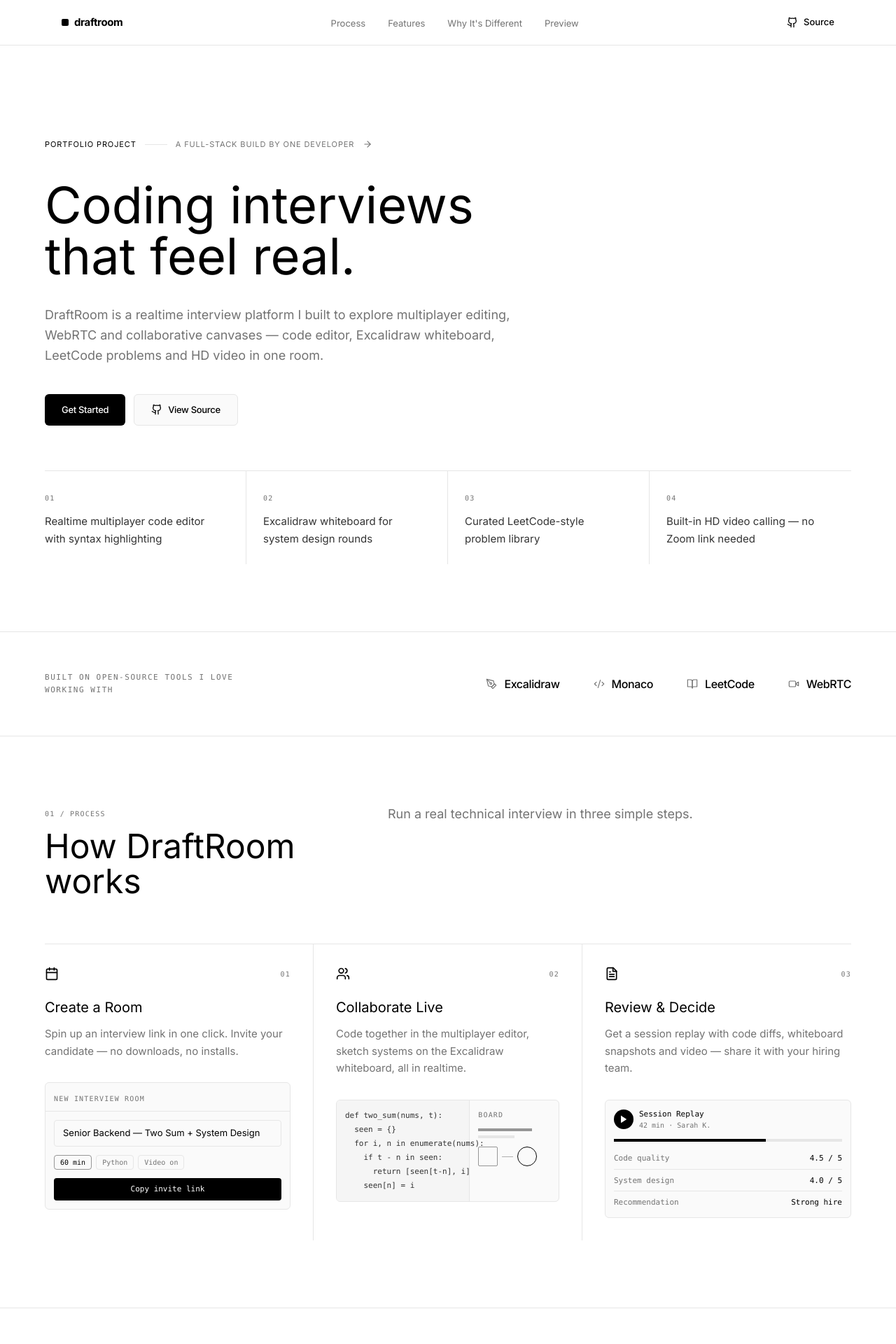
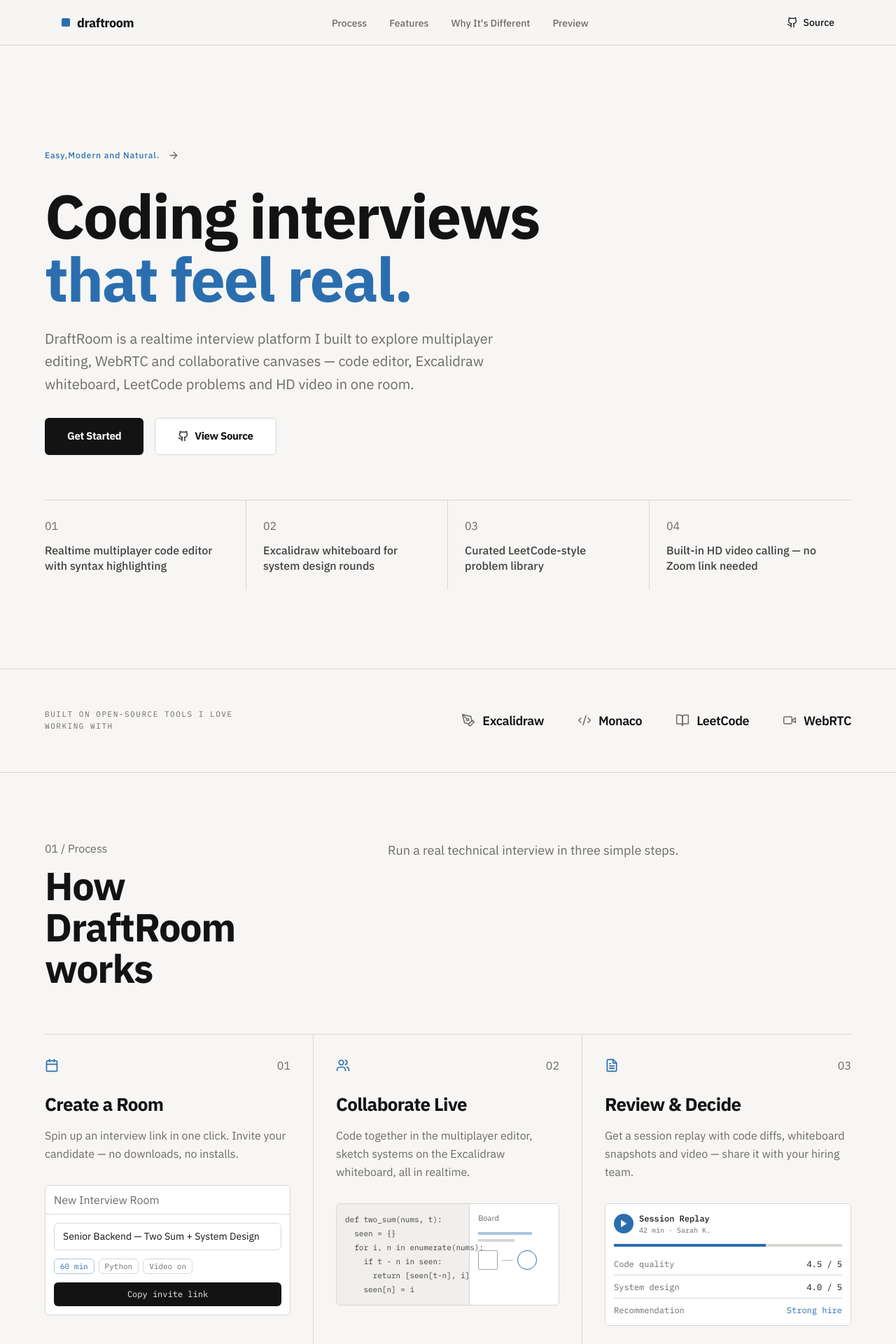
Before and after one commit to prithq/draftroom, a Next.js app in the folder apps/web/: page / in a window 1280 px wide. Shown: the top 1920 px of the page at 70% size. Built offline with nearby package versions, Linux system fonts and the light colour scheme.

Commit message:
fixed hero section color issue

```diff
--- a/apps/web/app/globals.css
+++ b/apps/web/app/globals.css
@@ -1,35 +1,36 @@
-@import "tailwindcss" layer(base);
-@import "tailwindcss/utilities" layer(utilities);
+@import "tailwindcss";
 
 @theme {
-  /* Base Colors for the new minimalist look */
-  --color-background: hsl(0 0% 100%);
-  --color-foreground: hsl(0 0% 0%);
+  /* Color palette hardcoded to match the screenshot exactly */
+  --color-background: #f7f6f4;
+  --color-foreground: #131313;
+  --color-primary: #2b6eaf;
+  --color-primary-foreground: #ffffff;
+  --color-muted: #f0efec;
+  --color-muted-foreground: #6b6a67;
+  --color-border: #d8d7d4;
+  --color-card: #ffffff;
+  --color-card-foreground: #131313;
+  --color-ring: #2b6eaf;
 
-  /* Light grays for borders and cards */
-  --color-border: hsl(0 0% 90%);
-  --color-muted: hsl(0 0% 96%);
-  --color-muted-foreground: hsl(0 0% 45%);
-
-  /* Primary is now black */
-  --color-primary: hsl(0 0% 0%);
-  --color-primary-foreground: hsl(0 0% 100%);
-
-  /* The 'card' background */
-  --color-card: hsl(0 0% 98%);
+  --radius: 0.375rem;
+  --radius-lg: 0.5rem;
+  --radius-xl: 0.75rem;
 
   /* Fonts */
-  --font-sans: var(--font-inter);
+  --font-sans: var(--font-sans);
+  --font-mono: var(--font-mono);
 }
 
-@utility label-mono {
-  font-family: var(--font-mono);
-  font-size: 10px;
-  text-transform: uppercase;
-  letter-spacing: 0.12em;
+@layer base {
+  * {
+    border-color: var(--color-border);
+  }
+
+  body {
+    background-color: var(--color-background);
+    color: var(--color-foreground);
+    font-family: var(--font-sans);
+    -webkit-font-smoothing: antialiased;
+  }
 }
-
-body {
-  background-color: var(--color-background);
-  color: var(--color-foreground);
-}
--- a/apps/web/app/layout.tsx
+++ b/apps/web/app/layout.tsx
@@ -1,16 +1,24 @@
 import type { Metadata } from "next";
-import { Inter } from "next/font/google";
+import { IBM_Plex_Sans, IBM_Plex_Mono } from "next/font/google";
 import "./globals.css";
 
-const inter = Inter({
+const ibmPlexSans = IBM_Plex_Sans({
+  weight: ["400", "500", "600", "700"],
   subsets: ["latin"],
-  variable: "--font-inter",
+  variable: "--font-sans",
+  display: "swap",
+});
+
+const ibmPlexMono = IBM_Plex_Mono({
+  weight: ["400", "500"],
+  subsets: ["latin"],
+  variable: "--font-mono",
   display: "swap",
 });
 
 export const metadata: Metadata = {
-  title: "DraftRoom - Coding Interviews That Feel Real",
-  description: "DraftRoom is a realtime interview platform built to explore multiplayer editing, WebRTC and collaborative canvases.",
+  title: "DraftRoom",
+  description: "DraftRoom is a realtime interview platform.",
 };
 
 export default function RootLayout({
@@ -19,8 +27,12 @@
   children: React.ReactNode;
 }>) {
   return (
-    <html lang="en" className={`${inter.variable}`}>
-      <body className="font-sans antialiased min-h-screen">
+    <html
+      lang="en"
+      className={`${ibmPlexSans.variable} ${ibmPlexMono.variable}`}
+    >
+      {/* The bg-background here forces the exact color onto the page */}
+      <body className="bg-background text-foreground antialiased min-h-screen">
         {children}
       </body>
     </html>
--- a/apps/web/app/page.tsx
+++ b/apps/web/app/page.tsx
@@ -17,7 +17,7 @@
   MessageSquare,
 } from "lucide-react";
 
-const GITHUB_URL = "https://github.com";
+const GITHUB_URL = "https://github.com/prithq/draftroom";
 const DEMO_URL = "#hero";
 
 export default function Landing() {
@@ -37,7 +37,6 @@
   );
 }
 
-/* ---------- SHARED ---------- */
 function Label({ children }: { children: React.ReactNode }) {
   return <span className="label-mono text-muted-foreground">{children}</span>;
 }
@@ -52,7 +51,7 @@
   external?: boolean;
 }) {
   const commonClasses =
-    "inline-flex items-center justify-center gap-2 rounded-md bg-foreground px-6 py-3 text-[13px] font-medium tracking-tight text-background transition-colors hover:bg-primary";
+    "inline-flex items-center justify-center gap-2 rounded-md bg-foreground px-8 py-3.5 text-[15px] font-bold tracking-tight text-background transition-colors hover:bg-primary";
 
   if (external) {
     return (
@@ -80,7 +79,7 @@
   external?: boolean;
 }) {
   const commonClasses =
-    "inline-flex items-center justify-center gap-2 rounded-md border border-border bg-card px-6 py-3 text-[13px] font-medium tracking-tight text-foreground transition-colors hover:border-foreground";
+    "inline-flex items-center justify-center gap-2 rounded-md border border-border bg-card px-8 py-3.5 text-[15px] font-bold tracking-tight text-foreground transition-colors hover:border-foreground";
 
   if (external) {
     return (
@@ -101,14 +100,14 @@
 /* ---------- NAVBAR ---------- */
 function Logo({ dark = false }: { dark?: boolean }) {
   return (
-    <div className="flex items-center gap-2">
+    <div className="flex items-center gap-2.5">
       <span
-        className={`inline-block h-2.5 w-2.5 rounded-[2px] ${
+        className={`inline-block h-3 w-3 rounded-[2px] ${
           dark ? "bg-background" : "bg-primary"
         }`}
       />
       <span
-        className={`text-[15px] font-bold tracking-tight ${
+        className={`text-[18px] font-bold tracking-tight ${
           dark ? "text-background" : "text-foreground"
         }`}
       >
@@ -134,7 +133,7 @@
             <li key={l.href}>
               <Link
                 href={l.href}
-                className="text-[13px] text-muted-foreground transition-colors hover:text-foreground"
+                className="text-[14px] font-medium text-muted-foreground transition-colors hover:text-foreground"
               >
                 {l.label}
               </Link>
@@ -145,7 +144,7 @@
           href={GITHUB_URL}
           target="_blank"
           rel="noreferrer"
-          className="inline-flex items-center gap-2 text-[13px] font-medium text-foreground hover:text-primary"
+          className="inline-flex items-center gap-2 text-[14px] font-medium text-foreground hover:text-primary"
         >
           <Github className="h-4 w-4" />
           Source
@@ -158,32 +157,31 @@
 /* ---------- HERO ---------- */
 function Hero() {
   return (
-    <section id="hero" className="border-b border-border px-6 py-24">
+    <section id="hero" className="border-b border-border px-6 py-28">
       <div className="mx-auto max-w-6xl">
         <Link
           href="#preview"
-          className="inline-flex items-center gap-3 text-[11px] uppercase tracking-[0.08em] text-muted-foreground hover:text-foreground"
+          className="inline-flex items-center gap-3 text-[12px] font-medium tracking-[0.08em] text-muted-foreground hover:text-foreground"
         >
-          <span className="text-primary">Portfolio Project</span>
-          <span className="h-px w-8 bg-border" />
-          A full-stack build by one developer
-          <ArrowRight className="h-3.5 w-3.5" />
+          <span className="text-primary">Easy,Modern and Natural.</span>
+
+          <ArrowRight className="h-4 w-4" />
         </Link>
 
-        <h1 className="mt-10 max-w-4xl text-5xl leading-[1.02] sm:text-6xl md:text-7xl">
+        <h1 className="mt-8 max-w-4xl text-[72px] leading-[1.02] tracking-tight md:text-[88px] font-black">
           Coding interviews
           <br />
           <span className="text-primary">that feel real.</span>
         </h1>
 
-        <p className="mt-8 max-w-2xl text-lg leading-relaxed text-muted-foreground">
+        <p className="mt-6 max-w-2xl text-[20px] leading-relaxed text-muted-foreground">
           DraftRoom is a realtime interview platform I built to explore
           multiplayer editing, WebRTC and collaborative canvases — code editor,
           Excalidraw whiteboard, LeetCode problems and HD video in one room.
         </p>
 
-        <div className="mt-10 flex flex-wrap gap-3">
-          <PrimaryLink href={DEMO_URL}>Get Started</PrimaryLink>
+        <div className="mt-8 flex flex-wrap gap-4">
+          <PrimaryLink href="signup">Get Started</PrimaryLink>
           <GhostLink href={GITHUB_URL} external>
             <Github className="h-4 w-4" />
             View Source
@@ -202,7 +200,7 @@
               className="border-b border-border py-6 pr-8 lg:border-b-0 lg:border-r lg:pl-6 lg:first:pl-0 lg:last:border-r-0"
             >
               <Label>{String(i + 1).padStart(2, "0")}</Label>
-              <p className="mt-3 text-[15px] leading-relaxed text-foreground/80">
+              <p className="mt-3 text-[16px] leading-snug text-foreground/80 font-medium">
                 {t}
               </p>
             </div>
@@ -230,8 +228,8 @@
         <div className="flex flex-wrap items-center gap-x-12 gap-y-6">
           {tools.map((t) => (
             <div key={t.name} className="flex items-center gap-2.5">
-              <t.icon className="h-4 w-4 text-muted-foreground" strokeWidth={1.75} />
-              <span className="text-base font-medium tracking-tight">
+              <t.icon className="h-5 w-5 text-muted-foreground" strokeWidth={1.75} />
+              <span className="text-[18px] font-semibold tracking-tight">
                 {t.name}
               </span>
             </div>
@@ -256,9 +254,9 @@
     <div className="grid gap-6 md:grid-cols-12">
       <div className="md:col-span-4">
         <Label>{index}</Label>
-        <h2 className="mt-3 text-4xl leading-[1.05] md:text-5xl">{title}</h2>
+        <h2 className="mt-3 text-[48px] leading-[1.05] tracking-tight md:text-[56px] font-bold">{title}</h2>
       </div>
-      <p className="text-lg leading-relaxed text-muted-foreground md:col-span-7 md:col-start-6">
+      <p className="text-[18px] leading-relaxed text-muted-foreground md:col-span-7 md:col-start-6">
         {body}
       </p>
     </div>
@@ -323,8 +321,8 @@
         <Icon className="h-5 w-5 text-primary" />
         <Label>{step}</Label>
       </div>
-      <h3 className="mt-6 text-xl">{title}</h3>
-      <p className="mt-3 text-[15px] leading-relaxed text-muted-foreground">
+      <h3 className="mt-6 text-[26px] font-bold tracking-tight">{title}</h3>
+      <p className="mt-3 text-[16px] leading-relaxed text-muted-foreground">
         {body}
       </p>
       <div className="mt-8 flex-1">{mock}</div>
@@ -347,10 +345,10 @@
         <Label>New Interview Room</Label>
       </div>
       <div className="p-3">
-        <div className="rounded border border-border px-3 py-2 text-[13px]">
+        <div className="rounded border border-border px-3 py-2 text-[14px]">
           Senior Backend — Two Sum + System Design
         </div>
-        <div className="mt-3 flex flex-wrap gap-1.5 font-mono text-[10px]">
+        <div className="mt-3 flex flex-wrap gap-1.5 font-mono text-[11px]">
           <span className="rounded border border-primary/40 px-2 py-0.5 text-primary">
             60 min
           </span>
@@ -361,7 +359,7 @@
             Video on
           </span>
         </div>
-        <div className="mt-3 rounded bg-foreground py-2 text-center font-mono text-[11px] text-background">
+        <div className="mt-3 rounded bg-foreground py-2 text-center font-mono text-[12px] text-background">
           Copy invite link
         </div>
       </div>
@@ -407,7 +405,7 @@
             <Play className="h-3 w-3" fill="currentColor" />
           </div>
           <div className="flex-1">
-            <div className="font-mono text-[11px] font-medium">Session Replay</div>
+            <div className="font-mono text-[12px] font-medium">Session Replay</div>
             <div className="font-mono text-[10px] text-muted-foreground">
               42 min · Sarah K.
             </div>
@@ -416,7 +414,7 @@
         <div className="mt-3 h-1 w-full bg-border">
           <div className="h-full w-2/3 bg-primary" />
         </div>
-        <div className="mt-4 space-y-2 font-mono text-[11px]">
+        <div className="mt-4 space-y-2 font-mono text-[12px]">
           <div className="flex justify-between border-b border-border pb-1.5">
             <span className="text-muted-foreground">Code quality</span>
             <span>4.5 / 5</span>
@@ -475,9 +473,9 @@
                 i % 2 === 1 ? "sm:border-l sm:pl-10 sm:pr-0" : ""
               }`}
             >
-              <it.icon className="h-5 w-5 text-primary" />
-              <h3 className="mt-6 text-xl">{it.title}</h3>
-              <p className="mt-3 max-w-md text-[15px] leading-relaxed text-muted-foreground">
+              <it.icon className="h-6 w-6 text-primary" />
+              <h3 className="mt-6 text-[26px] font-bold tracking-tight">{it.title}</h3>
+              <p className="mt-3 max-w-md text-[16px] leading-relaxed text-muted-foreground">
                 {it.body}
               </p>
             </div>
@@ -535,24 +533,24 @@
                 i !== rows.length - 1 ? "border-b border-border" : ""
               }`}
             >
-              <div className="col-span-6 px-5 py-4 text-[15px] md:col-span-5">
+              <div className="col-span-6 px-5 py-4 text-[16px] font-medium md:col-span-5">
                 {r.label}
               </div>
               <div className="col-span-3 px-3 py-4 text-center md:col-span-2">
                 {r.draft ? (
-                  <Check className="mx-auto h-4 w-4 text-primary" strokeWidth={2.5} />
+                  <Check className="mx-auto h-5 w-5 text-primary" strokeWidth={2.5} />
                 ) : (
-                  <X className="mx-auto h-4 w-4 text-muted-foreground/50" />
+                  <X className="mx-auto h-5 w-5 text-muted-foreground/50" />
                 )}
               </div>
               <div className="col-span-3 px-3 py-4 text-center md:col-span-2">
                 {r.others ? (
-                  <Check className="mx-auto h-4 w-4 text-muted-foreground" strokeWidth={2.5} />
+                  <Check className="mx-auto h-5 w-5 text-muted-foreground" strokeWidth={2.5} />
                 ) : (
-                  <X className="mx-auto h-4 w-4 text-muted-foreground/50" />
+                  <X className="mx-auto h-5 w-5 text-muted-foreground/50" />
                 )}
               </div>
-              <div className="hidden px-5 py-4 text-[13px] text-muted-foreground md:col-span-3 md:block">
+              <div className="hidden px-5 py-4 text-[14px] text-muted-foreground md:col-span-3 md:block">
                 {r.note}
               </div>
             </div>
@@ -601,7 +599,7 @@
                 <Code2 className="h-3.5 w-3.5 text-muted-foreground" />
                 <Label>Editor — Python</Label>
               </div>
-              <pre className="mt-4 overflow-x-auto font-mono text-xs leading-6 text-foreground/85 sm:text-[13px]">
+              <pre className="mt-4 overflow-x-auto font-mono text-xs leading-6 text-foreground/85 sm:text-[14px]">
 {`def two_sum(nums: list[int], target: int) -> list[int]:
     seen = {}
     for i, num in enumerate(nums):
@@ -613,7 +611,7 @@
 
 # Discuss time/space complexity here`}
               </pre>
-              <div className="mt-5 flex flex-wrap items-center gap-3 font-mono text-[10px]">
+              <div className="mt-5 flex flex-wrap items-center gap-3 font-mono text-[11px]">
                 <span className="inline-flex items-center gap-1 rounded border border-primary/40 px-2 py-0.5 text-primary">
                   <Check className="h-3 w-3" /> Tests passing
                 </span>
@@ -630,12 +628,12 @@
                     <BookOpen className="h-3.5 w-3.5 text-muted-foreground" />
                     <Label>Problem</Label>
                   </span>
-                  <span className="rounded border border-border px-2 py-0.5 font-mono text-[10px] text-muted-foreground">
+                  <span className="rounded border border-border px-2 py-0.5 font-mono text-[11px] text-muted-foreground">
                     Easy
                   </span>
                 </div>
-                <p className="mt-4 text-[15px]">Two Sum</p>
-                <p className="mt-1 text-[13px] leading-relaxed text-muted-foreground">
+                <p className="mt-4 text-[16px] font-medium">Two Sum</p>
+                <p className="mt-1 text-[14px] leading-relaxed text-muted-foreground">
                   Return indices of the two numbers such that they add up to the
                   target.
                 </p>
@@ -652,7 +650,7 @@
                       <div className="h-px w-6 bg-foreground/30" />
                       <div className="h-6 w-6 rounded-full border border-primary" />
                     </div>
-                    <p className="mt-3 font-mono text-[10px] text-muted-foreground">
+                    <p className="mt-3 font-mono text-[11px] text-muted-foreground">
                       Sketch a system design here
                     </p>
                   </div>
@@ -665,8 +663,8 @@
             <div className="flex items-center gap-3 border-b border-border p-4 sm:border-b-0 sm:border-r">
               <Video className="h-4 w-4 text-primary" />
               <div>
-                <div className="text-[14px]">HD Video Call</div>
-                <div className="text-[12px] text-muted-foreground">
+                <div className="text-[15px] font-medium">HD Video Call</div>
+                <div className="text-[13px] text-muted-foreground">
                   Built in — no external meeting link
                 </div>
               </div>
@@ -674,8 +672,8 @@
             <div className="flex items-center gap-3 p-4">
               <MessageSquare className="h-4 w-4 text-primary" />
               <div>
-                <div className="text-[14px]">Chat & Notes</div>
-                <div className="text-[12px] text-muted-foreground">
+                <div className="text-[15px] font-medium">Chat & Notes</div>
+                <div className="text-[13px] text-muted-foreground">
                   Capture side thoughts as you go
                 </div>
               </div>
@@ -683,7 +681,7 @@
           </div>
         </div>
 
-        <div className="mt-10 flex flex-wrap gap-3">
+        <div className="mt-10 flex flex-wrap gap-4">
           <PrimaryLink href={DEMO_URL}>Get Started</PrimaryLink>
           <GhostLink href={GITHUB_URL} external>
             <Github className="h-4 w-4" />
@@ -702,17 +700,17 @@
       <div className="mx-auto max-w-6xl">
         <div className="grid gap-10 md:grid-cols-12">
           <div className="md:col-span-7">
-            <h2 className="text-4xl leading-[1.05] md:text-5xl">
+            <h2 className="text-[48px] leading-[1.05] tracking-tight font-bold md:text-[56px]">
               Curious how it's built?
             </h2>
-            <p className="mt-5 max-w-lg text-background/70">
+            <p className="mt-5 max-w-lg text-[18px] text-background/70">
               Poke around the live demo or dive into the source — it's all open.
             </p>
           </div>
           <div className="flex flex-wrap items-start gap-3 md:col-span-5 md:justify-end">
             <Link
               href={DEMO_URL}
-              className="inline-flex items-center gap-2 rounded-md bg-background px-6 py-3 text-[13px] font-medium text-foreground transition-colors hover:bg-primary hover:text-primary-foreground"
+              className="inline-flex items-center gap-2 rounded-md bg-background px-6 py-3.5 text-[15px] font-bold text-foreground transition-colors hover:bg-primary hover:text-primary-foreground"
             >
               Get Started
             </Link>
@@ -720,7 +718,7 @@
               href={GITHUB_URL}
               target="_blank"
               rel="noreferrer"
-              className="inline-flex items-center gap-2 rounded-md border border-background/30 px-6 py-3 text-[13px] font-medium text-background transition-colors hover:border-background"
+              className="inline-flex items-center gap-2 rounded-md border border-background/30 px-6 py-3.5 text-[15px] font-bold text-background transition-colors hover:border-background"
             >
               <Github className="h-4 w-4" />
               GitHub
@@ -730,7 +728,7 @@
 
         <div className="mt-20 flex flex-col gap-6 border-t border-background/15 pt-8 md:flex-row md:items-center md:justify-between">
           <Logo dark />
-          <ul className="flex flex-wrap items-center gap-8 text-[13px] text-background/70">
+          <ul className="flex flex-wrap items-center gap-8 text-[14px] font-medium text-background/70">
             <li><Link href="#process" className="hover:text-background">Process</Link></li>
             <li><Link href="#benefits" className="hover:text-background">Features</Link></li>
             <li><Link href="#compare" className="hover:text-background">Comparison</Link></li>
@@ -743,7 +741,7 @@
           </div>
         </div>
 
-        <div className="mt-8 font-mono text-[11px] text-background/50">
+        <div className="mt-8 font-mono text-[12px] text-background/50">
           © {new Date().getFullYear()} DraftRoom — a portfolio project. Designed &
           built solo.
         </div>
```
Also changed, not shown: apps/web/app/login/page.tsx (+24 -4 lines), apps/web/app/signup/page.tsx (+36 -23 lines).
